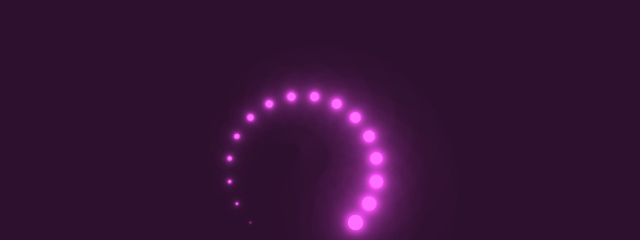
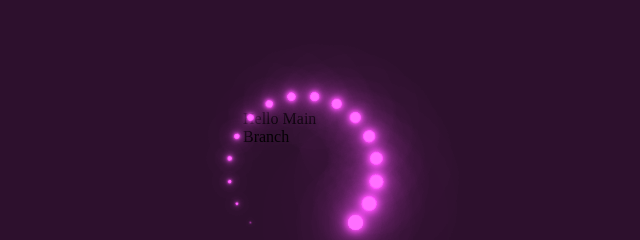
Before and after one commit to sujonahmed7/Creative-CSS-Loading-Animation, a plain HTML site: page index.html in a window 1280 px wide. Shown: the part 230-470 px from the top of the page, 337-977 px from the left. Drawn offline with Linux system fonts and the light colour scheme.

Commit message:
main branch update

```diff
--- a/index.html
+++ b/index.html
@@ -30,6 +30,7 @@
       <span style="--i:18;"></span>
       <span style="--i:19;"></span>
       <span style="--i:20;"></span>
+      <p>Hello Main Branch</p>
   </div>
   </section>
 </body>
```
